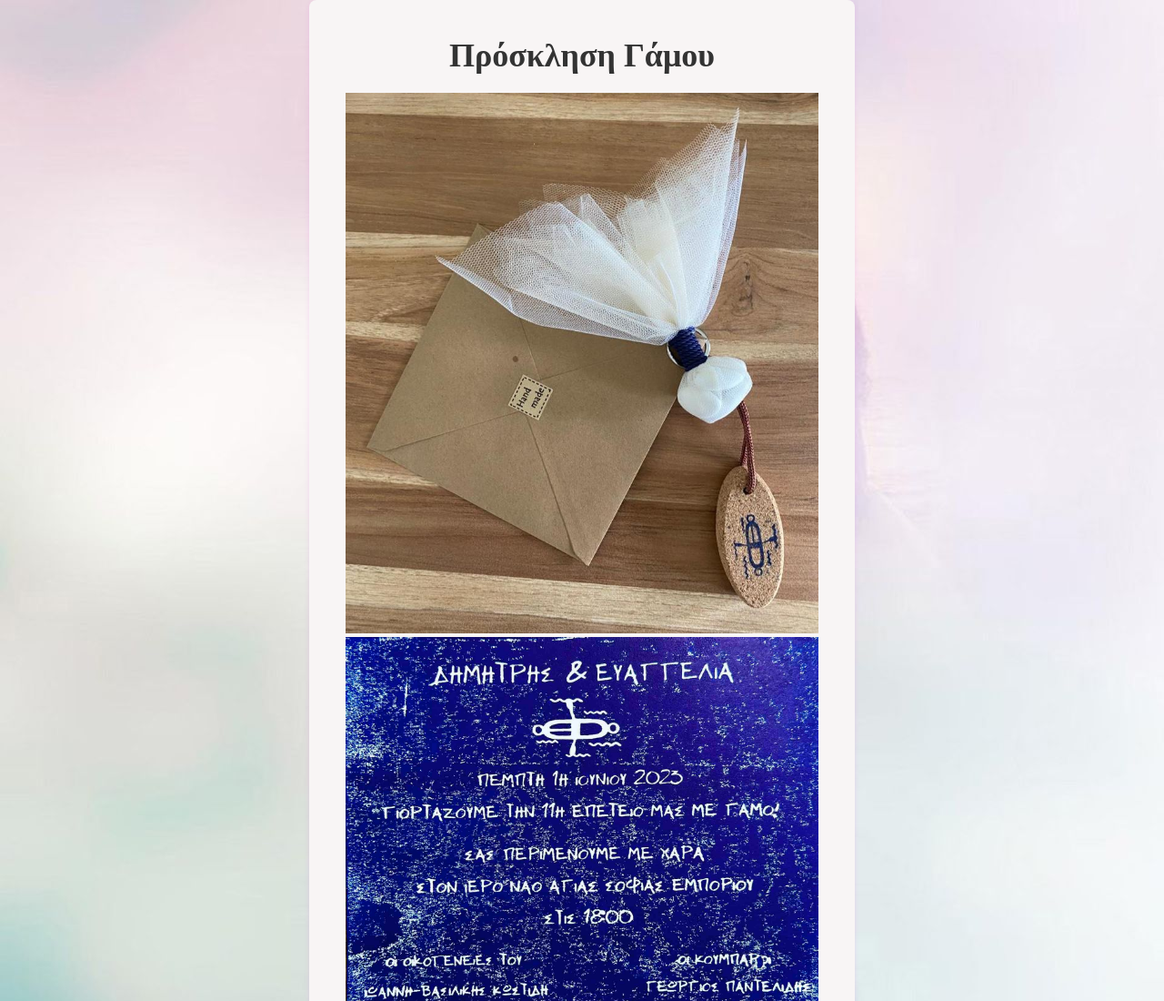
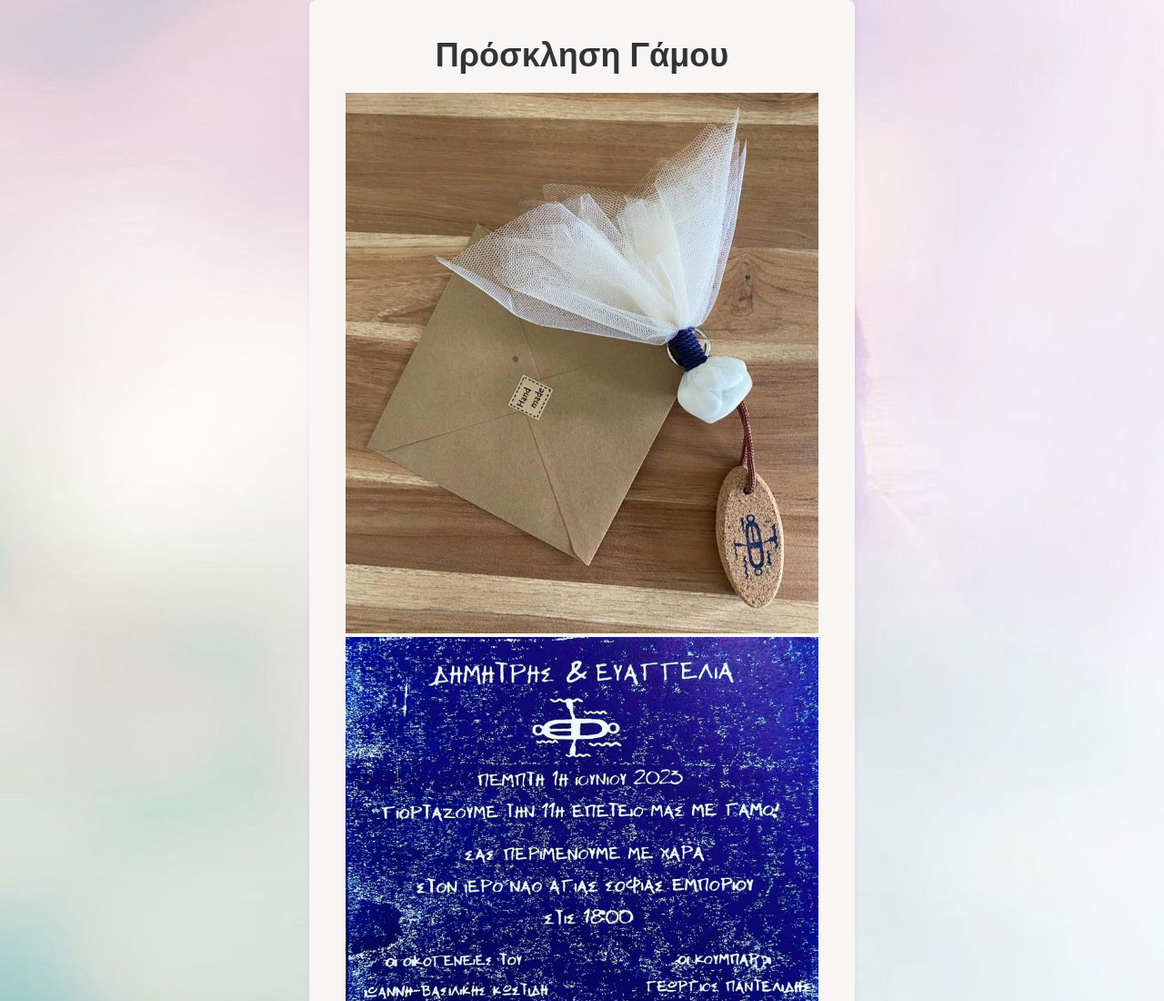
Before and after one commit to PINGOY/Wedding, a plain HTML site: page index.html in a window 1280 px wide. Shown: the top 1100 px of the page at 91% size. Drawn offline with Linux system fonts and the light colour scheme.

Commit message:
Add files via upload

```diff
--- a/index.html
+++ b/index.html
@@ -10,6 +10,10 @@
             margin: 0;
             padding: 0;
             box-sizing: border-box;
+        }
+        @font-face {
+            font-family: "antio";
+            src: url(fonts/Antio Regular.ttf);
         }
         body {
             background-color: #f3eff2;
@@ -24,10 +28,11 @@
             box-shadow: 0 2px 6px rgba(234, 0, 255, 0.1);
         }
         .invitation h1 {
+            font-family: "antio", sans-serif;
             margin-bottom: 20px;
             font-size: 36px;
             color: #333;
-            font-family: "ANTIO"; /* Change the font-family to "ANTIO" */
+
         }
         .invitation img {
             max-width: 100%;
```
